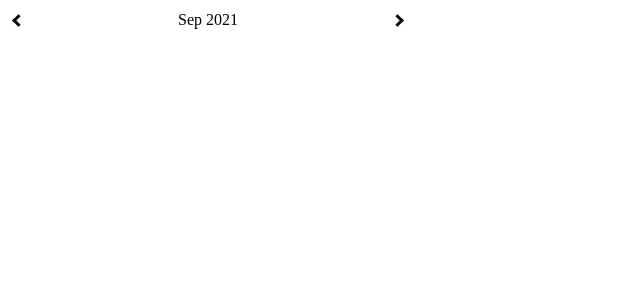
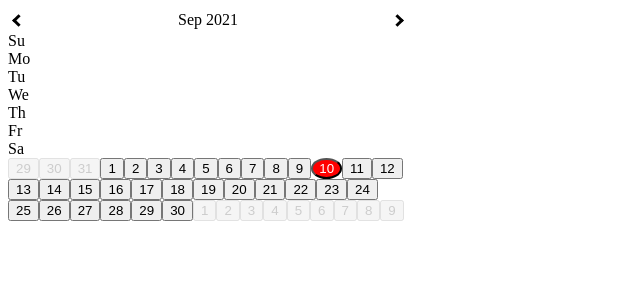
Before and after one commit to shhsiao/mixerbox, a React app: page / in a window 1280 px wide. Shown: the top 300 px of the page, without its empty margins (0-640 px from the left). Built offline with nearby package versions, Linux system fonts and the light colour scheme.

Commit message:
add datePicker logic

```diff
--- /dev/null
+++ b/src/components/DatePicker/index.tsx
@@ -0,0 +1,61 @@
+import React, { FC } from 'react';
+import { Days, TDay, TMonth } from '@/libs/dict';
+import styles from './styles.module.css';
+interface Props {
+  year: number;
+  month: TMonth;
+  date: number;
+  tempYear: number;
+  tempMonth: TMonth;
+  handleSelectDate: (date: Date) => void;
+}
+
+const DatePicker: FC<Props> = ({
+  year,
+  month,
+  date,
+  tempYear,
+  tempMonth,
+  handleSelectDate,
+}) => {
+  const isDisabled = (date: Date) => {
+    return date.getFullYear() !== tempYear || date.getMonth() !== tempMonth;
+  };
+  const getDayList = () => {
+    const list = Object.keys(Days).map((v) => +v) as TDay[];
+    return list.map((v) => <div key={Days[v]}>{Days[v]}</div>);
+  };
+  const getDateList = () => {
+    const diffDay = new Date(tempYear, tempMonth).getDay();
+    const dateList = [];
+    for (let i = 1; i <= 42; i++) {
+      dateList.push(new Date(tempYear, tempMonth, -diffDay + i));
+    }
+    return dateList.map((v) => (
+      <button
+        disabled={isDisabled(v)}
+        onClick={() => handleSelectDate(v)}
+        key={`${v.getMonth()}-${v.getDate()}`}
+        className={`${
+          v.toDateString() === new Date().toDateString() ? styles.today : ''
+        }
+        ${
+          v.toDateString() === new Date(year, month, date).toDateString()
+            ? styles.selected
+            : ''
+        }
+        ${isDisabled(v) ? styles.disabled : ''}`}
+      >
+        {v.getDate()}
+      </button>
+    ));
+  };
+  return (
+    <>
+      <div className={styles.day}>{getDayList()}</div>
+      {getDateList()}
+    </>
+  );
+};
+
+export default DatePicker;
--- /dev/null
+++ b/src/components/DatePicker/styles.module.css
@@ -0,0 +1,14 @@
+.today {
+  color: red;
+}
+
+.selected {
+  background-color: red;
+  color: white;
+  border-radius: 50%;
+}
+
+.disabled {
+  opacity: 0.6;
+  cursor: not-allowed;
+}
--- a/src/containers/Calendar/index.tsx
+++ b/src/containers/Calendar/index.tsx
@@ -1,4 +1,5 @@
 import CalendarHeader from '@/components/CalendarHeader';
+import DatePicker from '@/components/DatePicker';
 import React, { useState } from 'react';
 import styles from './styles.module.css';
 import { TViewMode, TBtnClick } from './model';
@@ -46,6 +47,11 @@ const Calendar = () => {
         break;
     }
   };
+  const handleSelectDate = (date: Date): void => {
+    setYear(date.getFullYear());
+    setMonth(date.getMonth() as TMonth);
+    setDate(date.getDate());
+  };
 
   return (
     <div className={styles.container}>
@@ -59,6 +65,20 @@ const Calendar = () => {
         tempYear={tempYear}
         tempMonth={tempMonth}
       />
+      {viewMode === 'date' ? (
+        <DatePicker
+          year={year}
+          month={month}
+          date={date}
+          tempYear={tempYear}
+          tempMonth={tempMonth}
+          handleSelectDate={handleSelectDate}
+        />
+      ) : viewMode === 'month' ? (
+        'month'
+      ) : (
+        'year'
+      )}
     </div>
   );
 };
--- a/src/libs/dict.ts
+++ b/src/libs/dict.ts
@@ -14,3 +14,14 @@ export const Months = {
 };
 
 export type TMonth = keyof typeof Months;
+
+export const Days = {
+  0: 'Su',
+  1: 'Mo',
+  2: 'Tu',
+  3: 'We',
+  4: 'Th',
+  5: 'Fr',
+  6: 'Sa',
+};
+export type TDay = keyof typeof Days;
```
